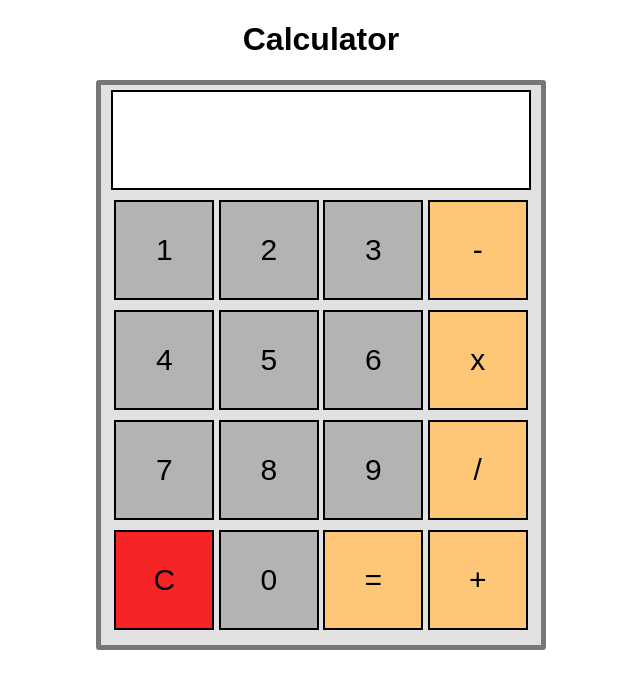
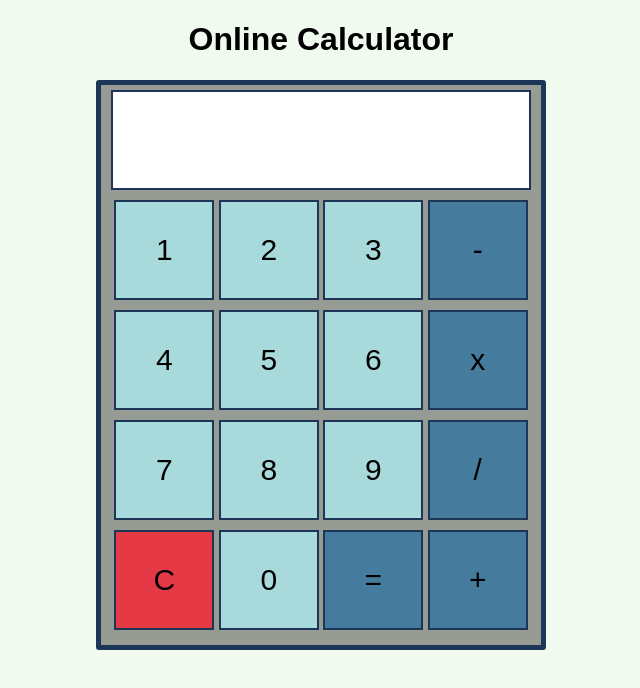
Before and after one commit to sforber/calculator, a plain HTML site: page index.html in a window 1280 px wide. Shown: the whole page, without its empty margins (319-959 px from the left). Drawn offline with Linux system fonts and the light colour scheme.

Commit message:
Fixed bugs in script and updated index.html and style.css

```diff
--- a/index.html
+++ b/index.html
@@ -1,12 +1,12 @@
 <!DOCTYPE html>
 <html>
 <head>
-    <title>Calculator</title>
+    <title>Online Calculator</title>
     <link rel = "stylesheet" type = "text/css" href = "style.css">
     <meta charset="UTF-8"/>
 </head>
 <body>
-    <h1>Calculator</h1>
+    <h1>Online Calculator</h1>
     <div id = "container">
         <div class = "output-field-top"></div>
         <div class = "output-field-bottom"></div>
--- a/script.js
+++ b/script.js
@@ -1,4 +1,4 @@
-/*Operation function*/
+/**Operation function*/
 function operate(operator, a, b){
     if (operator === "add"){
         a = parseInt(a);
@@ -21,7 +21,7 @@ function operate(operator, a, b){
     }
 }
 
-/* Symbols dictionary */
+/**Symbols dictionary */
 let symbols = {
     add: "+",
     subtract: "-",
@@ -29,17 +29,20 @@ let symbols = {
     multiply: "x"
 }
 
-/*Display Function*/
+/**Constants to be used to edit display*/
 const displayTop = document.querySelector('.output-field-top');
 const displayBottom = document.querySelector('.output-field-bottom');
 const displayTextBottom = document.createElement('p');
 const displayTextTop = document.createElement('p');
 
+/**Variables to store values*/
 var historyValue = "";
 var currentValue = "";
 var ans = "";
 var operationUsed = "";
 var justCalculated = false;
+
+/**Equals function: evaluates user inputted sum*/
 
 function equals(operator, currentValue, historyValue){
     displayTextTop.innerHTML += currentValue;
@@ -51,6 +54,8 @@ function equals(operator, currentValue, historyValue){
     justCalculated = true;
     return ans;
 }
+
+/**Updates the display depending on the button events*/
 
 function updateDisplay(value){
     if (value >= 0 || value < 10){
@@ -74,7 +79,7 @@ function updateDisplay(value){
     }
 
     else if(value === "add"){
-        if (displayTextTop.innerHTML === ""){
+        if (displayTextTop.innerHTML === "" || justCalculated){
             displayTextTop.innerHTML += historyValue +"+";
             displayTextBottom.innerHTML = "";
             operationUsed = value;
@@ -86,7 +91,7 @@ function updateDisplay(value){
     }
 
     else if(value === "subtract"){
-        if (displayTextTop.innerHTML === ""){
+        if (displayTextTop.innerHTML === ""  || justCalculated){
             displayTextTop.innerHTML += historyValue +"-";
             displayTextBottom.innerHTML = "";
             operationUsed = value;
@@ -98,7 +103,7 @@ function updateDisplay(value){
     }
 
     else if(value === "multiply"){
-        if (displayTextTop.innerHTML === ""){
+        if (displayTextTop.innerHTML === ""  || justCalculated){
             displayTextTop.innerHTML += historyValue +"x";
             displayTextBottom.innerHTML = "";
             operationUsed = value;
@@ -110,7 +115,7 @@ function updateDisplay(value){
     }
 
     else if(value === "divide"){
-        if (displayTextTop.innerHTML === ""){
+        if (displayTextTop.innerHTML === ""  || justCalculated){
             displayTextTop.innerHTML += historyValue +"/";
             displayTextBottom.innerHTML = "";
             operationUsed = value;
@@ -122,7 +127,7 @@ function updateDisplay(value){
     }
 
     else if(value === "equals"){
-        currentValue = equals(value, currentValue, historyValue)
+        historyValue = equals(value, currentValue, historyValue)
     }
 
     else if(value === "clear"){
@@ -130,7 +135,7 @@ function updateDisplay(value){
         displayTextTop.innerHTML = "";
         historyValue = "";
         currentValue = "";
-        ans = 0;
+        ans = "";
         justCalculated = false;
     }
 
@@ -139,7 +144,7 @@ function updateDisplay(value){
 }
 
 
-/*Creating eventListeners for each button*/
+/**Creating eventListeners for each button*/
 const buttons = document.querySelectorAll('button');
 buttons.forEach((button) => {
     button.addEventListener('click', () => {
--- a/style.css
+++ b/style.css
@@ -1,39 +1,40 @@
 body{
     font-family: Arial, Helvetica, sans-serif;
     text-align: center;
+    background-color:#F1FAEE ;
 }
 
 #container{
     margin: auto;
     width: 440px;
     height: 560px;
-    border: 5px solid #777777;
+    border: 5px solid #1D3557;
     border-radius: 3px;
-    background-color: #e2e0e0;
+    background-color: #969b94;
 }
 
 .output-field-top, .output-field-bottom{
     display: inline-block;
     vertical-align: top;
-    border-left: 2px solid black;
-    border-right: 2px solid black;
+    border-left: 2px solid #1D3557;
+    border-right: 2px solid #1D3557;
     box-sizing: border-box;
     padding: auto;
     text-decoration: none;
     text-align: right;
-    font-size: 20px;
+    font-size: 24px;
     width: 420px;
     height: 50px;
     background-color: white;
 }
 
 .output-field-top{
-    border-top: 2px solid black;
+    border-top: 2px solid #1D3557;
     margin-top: 5px;
 }
 
 .output-field-bottom{
-    border-bottom: 2px solid black;
+    border-bottom: 2px solid #1D3557;
     margin-bottom: 5px;
 }
 
@@ -41,7 +42,7 @@ button{
     display: inline-block;
     vertical-align: top;
     text-align: center;
-    border: 2px solid black;
+    border: 2px solid #1D3557;
     box-sizing: border-box;
     padding: auto;
     margin: 5px 0px 5px 0px;
@@ -52,11 +53,11 @@ button{
 }
 
 .number-btns{
-    background-color: #b4b3b3;
+    background-color: #A8DADC;
 }
 
 .operation-btns{
-    background-color: #fdc777;
+    background-color: #457B9D;
 }
 
-.clear-btns{background-color: #f52525;}
+.clear-btns{background-color: #E63946;}
```
